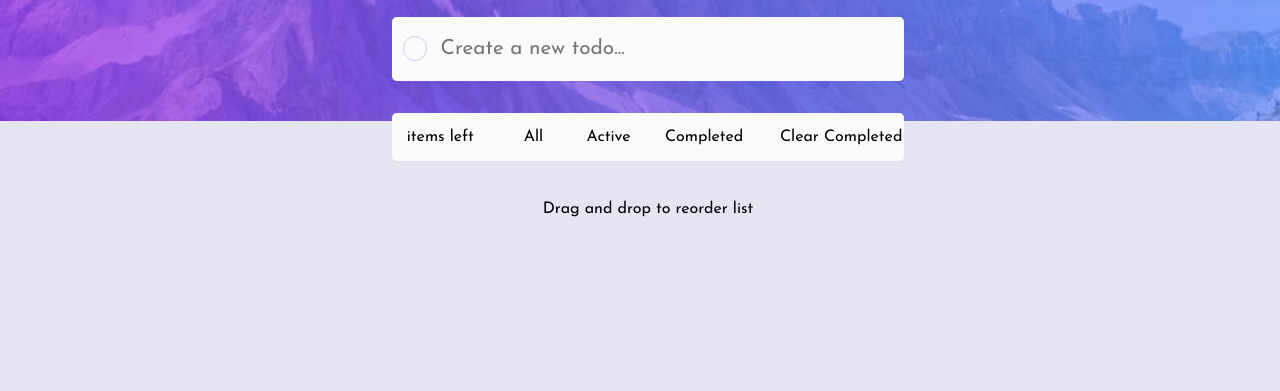
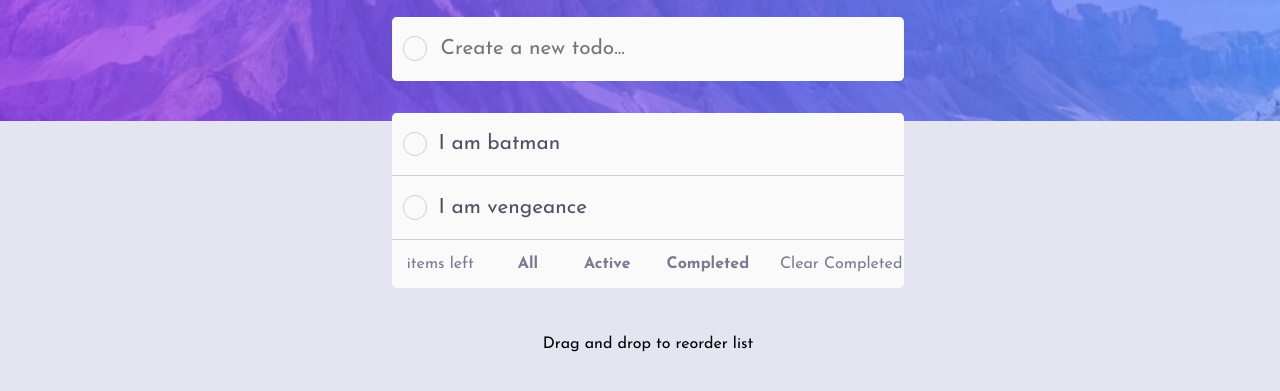
Before and after one commit to Batman-0001/To-Do-app, a plain HTML site: page index.html in a window 1280 px wide. Shown: the part 199-590 px from the top of the page. Drawn offline with Linux system fonts and the light colour scheme.

Commit message:
update html and css

```diff
--- a/index.html
+++ b/index.html
@@ -45,7 +45,16 @@
    <section class="task-n-switches">
 
     <!--this is the section for adding and removing tasks-->
-    <section class="tasks"></section>
+    <section class="tasks">
+      <div class="task">
+        <div class="check"></div>
+        <p>I am batman</p>
+      </div>
+      <div class="task">
+        <div class="check"></div>
+        <p>I am vengeance</p>
+      </div>
+    </section>
 
     <!--this is the section for different switches-->
     <section class="switches">
@@ -59,10 +68,11 @@
     </section>
    </section>
 
+   <div class="foot-note"><p>Drag and drop to reorder list</p></div>
   </main>
 
   <!--this is the footnote-->
-  <div class="foot-note"><p>Drag and drop to reorder list</p></div>
+
 
 </body>
 </html>
--- a/style.css
+++ b/style.css
@@ -47,7 +47,7 @@ main.container {
     width: 40%;
     display: grid;
     gap: 2em;
-    grid-template-rows: 1.5fr 1fr auto;
+    grid-template-rows: 1.5fr 1fr auto 1fr;
     position: absolute;
     left: 30%;
     top: 10%;
@@ -105,10 +105,34 @@ main.container {
         background-color: var(--very-light-grey);
         border-radius: 0.3em;
 
+        section.tasks {
+            color: var(--very-dark-grayish-blue);
+
+            div.task {
+                display: grid;
+                grid-template-columns: 0.5fr 5fr;
+                border-bottom: 1px solid var(--light-grayish-blue);
+
+                .check {
+                    height: 1.4em;
+                    width: 1.4em;
+                    border-radius: 50%;
+                    border: 1.5px solid var(--light-grayish-blue);
+                    align-self: center;
+                    justify-self: center;
+                }
+
+                p {
+                    font-size: 1.3em;
+                }
+            }
+        }
+
         /*this is the section for switches*/
         section.switches {
            display: grid;
            grid-template-columns: 1fr 3fr 1.3fr;
+           color: var(--dark-grayish-blue);
 
            /*targets all the divs*/
            div {
@@ -117,10 +141,15 @@ main.container {
             cursor: pointer;
            }
 
+           div:hover p{
+            color: var(--very-dark-grayish-blue);
+           }
+
            /*targets second div*/
            div.two{
             display: grid;
             grid-template-columns: 0.8fr 1fr 1fr;
+            font-weight: 700;
            }
         }
     }
@@ -129,9 +158,5 @@ main.container {
 
 /*this targets the foot-note div at the bottom of the main container*/
 div.foot-note {
-    position: absolute;
-    left: 30%;
-    top: 47%;
-    width: 40%;
     text-align: center;
 }
```
